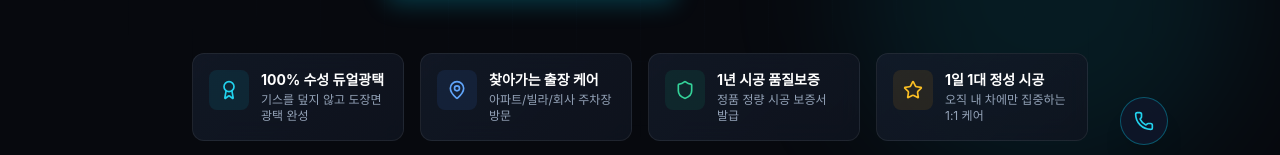
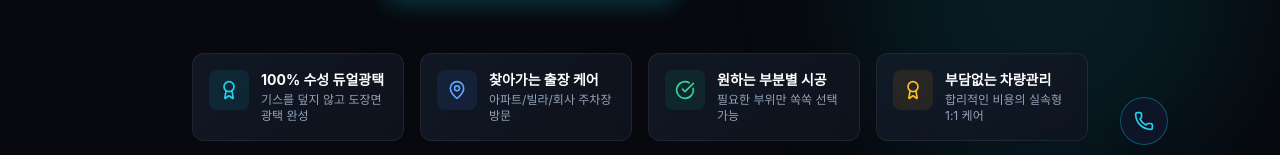
Before and after one commit to ankijung88-cloud/lumenDetail, a React (Vite) app: page / in a window 1280 px wide. Shown: the part 579-734 px from the top of the page. Built offline with nearby package versions, Linux system fonts and the light colour scheme; a web font is replaced by a local one.

Commit message:
feat: update hero feature badges to '원하는 부분별 시공' and '부담없는 차량관리'

```diff
--- a/src/components/Hero.jsx
+++ b/src/components/Hero.jsx
@@ -78,21 +78,21 @@ export const Hero = ({ onBookClick, onExploreClick }) => {
 
           <div className="glass-card p-4 rounded-xl border border-white/5 flex items-start gap-3">
             <div className="p-2.5 rounded-lg bg-emerald-500/10 text-emerald-400 shrink-0">
-              <Shield className="w-5 h-5" />
+              <CheckCircle className="w-5 h-5" />
             </div>
             <div>
-              <h4 className="text-sm font-bold text-white">1년 시공 품질보증</h4>
-              <p className="text-xs text-slate-400 mt-0.5">정품 정량 시공 보증서 발급</p>
+              <h4 className="text-sm font-bold text-white">원하는 부분별 시공</h4>
+              <p className="text-xs text-slate-400 mt-0.5">필요한 부위만 쏙쏙 선택 가능</p>
             </div>
           </div>
 
           <div className="glass-card p-4 rounded-xl border border-white/5 flex items-start gap-3">
             <div className="p-2.5 rounded-lg bg-amber-500/10 text-amber-400 shrink-0">
-              <Star className="w-5 h-5" />
+              <Award className="w-5 h-5" />
             </div>
             <div>
-              <h4 className="text-sm font-bold text-white">1일 1대 정성 시공</h4>
-              <p className="text-xs text-slate-400 mt-0.5">오직 내 차에만 집중하는 1:1 케어</p>
+              <h4 className="text-sm font-bold text-white">부담없는 차량관리</h4>
+              <p className="text-xs text-slate-400 mt-0.5">합리적인 비용의 실속형 1:1 케어</p>
             </div>
           </div>
 
```
